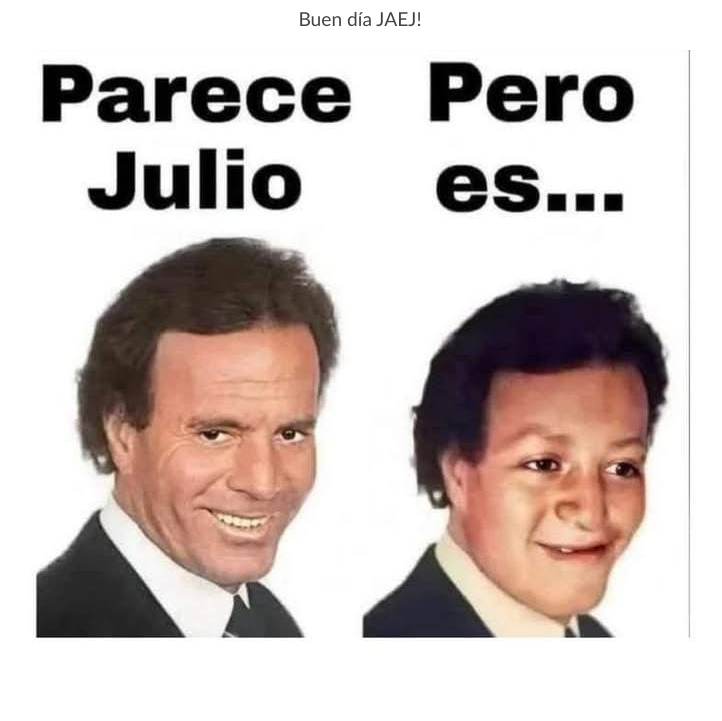
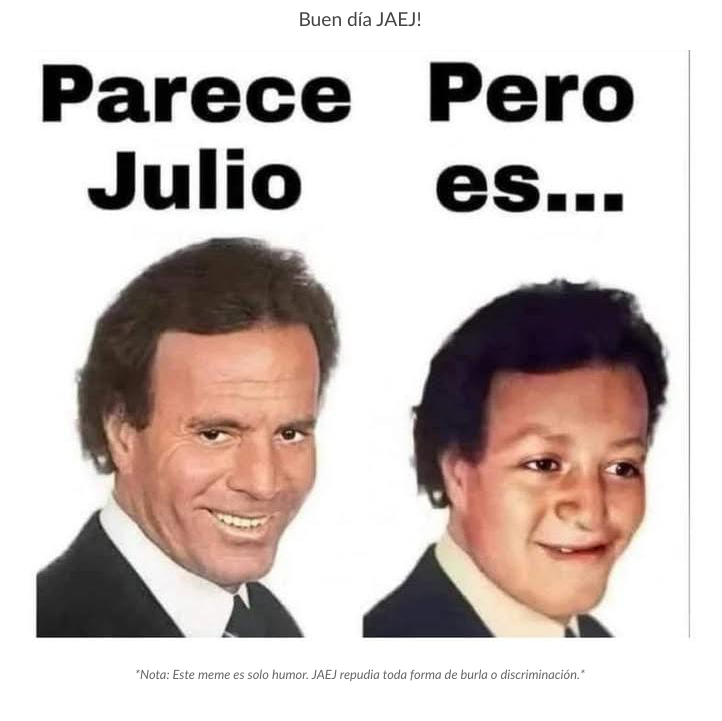
Before and after one commit to ST-JAEJ/Anuncios_RN, a plain HTML site: page index.html in a window 1280 px wide. Shown: the part 73-794 px from the top of the page, without its empty margins (280-1002 px from the left). Drawn offline with Linux system fonts and the light colour scheme.

Commit message:
Update index.html

```diff
--- a/index.html
+++ b/index.html
@@ -29,6 +29,13 @@
       max-width: 100%;
       height: auto;
     }
+    /* Nota en Calibri más chica */
+    .nota {
+      font-size: 0.8em;      /* más pequeño */
+      color: #666666;         /* gris sutil */
+      margin-top: 15px;
+      font-style: italic;
+    }
   </style>
 </head>
 <body>
@@ -48,6 +55,9 @@
       class="imagen-principal"
       style="max-width: 100%; margin-top: 20px;"
     />
+
+    <!-- Nota al pie -->
+    <p class="nota">*Nota: Este meme es solo humor. JAEJ repudia toda forma de burla o discriminación.*</p>
   </div>
 </body>
 </html>
```
